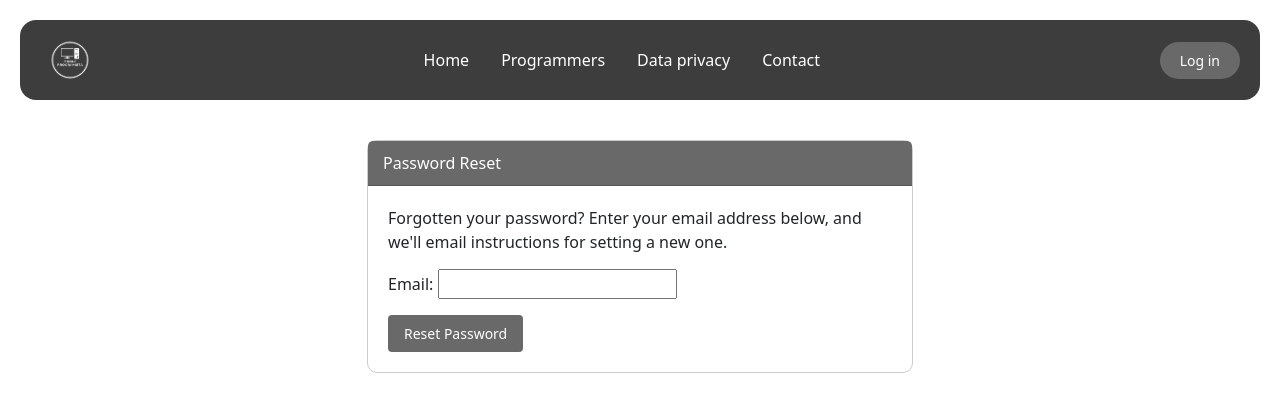
After one commit to grupaASDA/ZnanyProgramista, a Django app: page /reset_password/ in a window 1280 px wide. The commit adds this page. Shown: the top 412 px of the page. Run offline with Django 5.2, Linux system fonts and the light colour scheme; parts of the project's set-up code (start-up, migrations or seed data) failed here and were passed over.

Commit message:
Feat Reset_password_view | Commit 27

```diff
--- a/knownProgrammer/accounts/templates/accounts/login.html
+++ b/knownProgrammer/accounts/templates/accounts/login.html
@@ -28,8 +28,8 @@
             {% endif %}
           <button type="submit" class="btn btn-secondary">Submit</button>
         </form>
+        <br>
+        <a href="{% url 'reset_password' %}" style="color: blue; font-size: 14px; text-decoration: none">Forget your password?</a>
     </div>
     {% endif %}
-
-
 {% endblock body %}
--- /dev/null
+++ b/knownProgrammer/accounts/templates/accounts/reset_password.html
@@ -0,0 +1,66 @@
+{% extends "accounts/base.html" %}
+{% load static %}
+
+{% block title %}Password Reset{% endblock title %}
+
+{% block body %}
+<div class="container mt-5">
+    <div class="row justify-content-center">
+        <div class="col-md-6">
+            <style>
+                .card {
+                    border: 1px solid #ccc;
+                    border-radius: 10px;
+                    margin-top: 20px;
+                }
+
+                .card-header {
+                    background-color: #696969;
+                    color: #fff;
+                    padding: 10px 15px;
+                    border-top-left-radius: 10px;
+                    border-top-right-radius: 10px;
+                }
+
+                .card-body {
+                    padding: 20px;
+                }
+
+                .card-text {
+                    margin-bottom: 15px;
+                }
+
+                .my-button {
+                    display: inline-block;
+                    padding: 8px 16px;
+                    font-size: 14px;
+                    text-align: center;
+                    text-decoration: none;
+                    border: none;
+                    border-radius: 4px;
+                    background-color: #696969;
+                    color: #ffffff;
+                }
+
+                .my-button:hover,
+                .my-button:focus {
+                    background-color: #3D3D3D;
+                    color: #ffffff;
+                }
+
+            </style>
+            <div class="card">
+                <div class="card-header">Password Reset</div>
+                <div class="card-body">
+                    <p class="card-text">Forgotten your password? Enter your email address below, and we'll email instructions for setting a new one.</p>
+                    <form class="form" method="POST">
+                        {% csrf_token %}
+                        {{ form.as_p }}
+                        <input type="submit" class="my-button" value="Reset Password">
+                    </form>
+                </div>
+            </div>
+        </div>
+    </div>
+</div>
+{% endblock body %}
--- a/knownProgrammer/knownProgrammer/urls.py
+++ b/knownProgrammer/knownProgrammer/urls.py
@@ -16,8 +16,12 @@ Including another URLconf
 """
 from django.contrib import admin
 from django.urls import path, include
-
-from accounts.views import homepage, login_user, logout_user
+from django.contrib.auth import views
+from knownProgrammer.views import (
+    homepage,
+    login_user,
+    logout_user,
+)
 
 urlpatterns = [
     path('', homepage, name='homepage'),
@@ -25,4 +29,8 @@ urlpatterns = [
     path('logout/', logout_user, name='logout'),
     path('admin/', admin.site.urls),
     path('programmers/', include('accounts.urls_accounts')),
+    path('reset_password/', views.PasswordResetView.as_view(template_name="accounts/reset_password.html"), name="reset_password"),
+    path('reset_password_done/', views.PasswordResetDoneView.as_view(template_name="accounts/password_reset_done.html"), name="password_reset_done"),
+    path('reset/<uidb64>/<token>/', views.PasswordResetConfirmView.as_view(template_name="accounts/password_reset_confirm.html"), name="password_reset_confirm"),
+    path('reset_password_completed/', views.PasswordResetCompleteView.as_view(template_name="accounts/password_reset_complete.html"), name="password_reset_complete"),
 ]
```
Also changed, not shown: knownProgrammer/accounts/templates/accounts/password_reset_complete.html (added, +19 -0 lines), knownProgrammer/accounts/templates/accounts/password_reset_confirm.html (added, +35 -0 lines), knownProgrammer/accounts/templates/accounts/password_reset_done.html (added, +19 -0 lines), knownProgrammer/accounts/views.py (+0 -27 lines), knownProgrammer/envtemplate.txt (+16 -4 lines), knownProgrammer/knownProgrammer/settings.py (+7 -0 lines), knownProgrammer/knownProgrammer/views.py (added, +27 -0 lines), knownProgrammer/accounts/static/css/popup.css (line endings or trailing spaces), knownProgrammer/accounts/static/css/style.css (line endings or trailing spaces).
